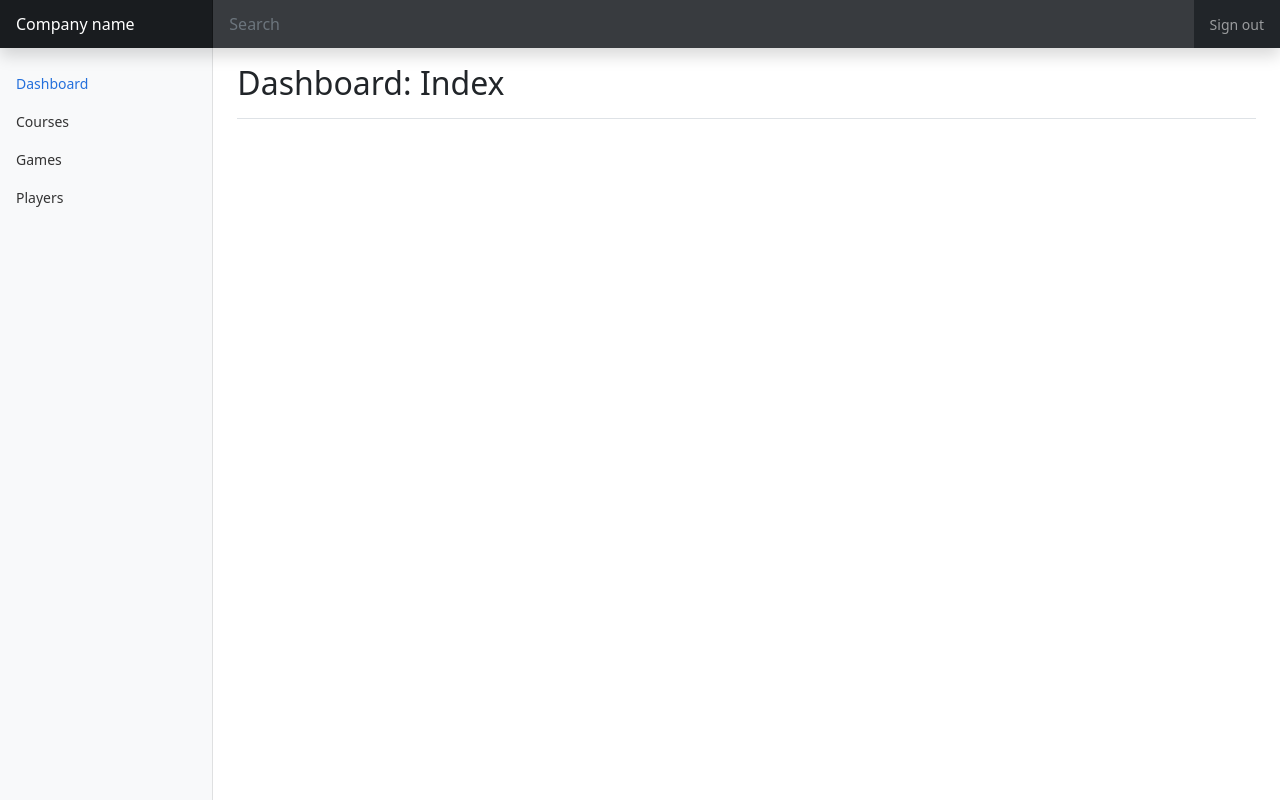
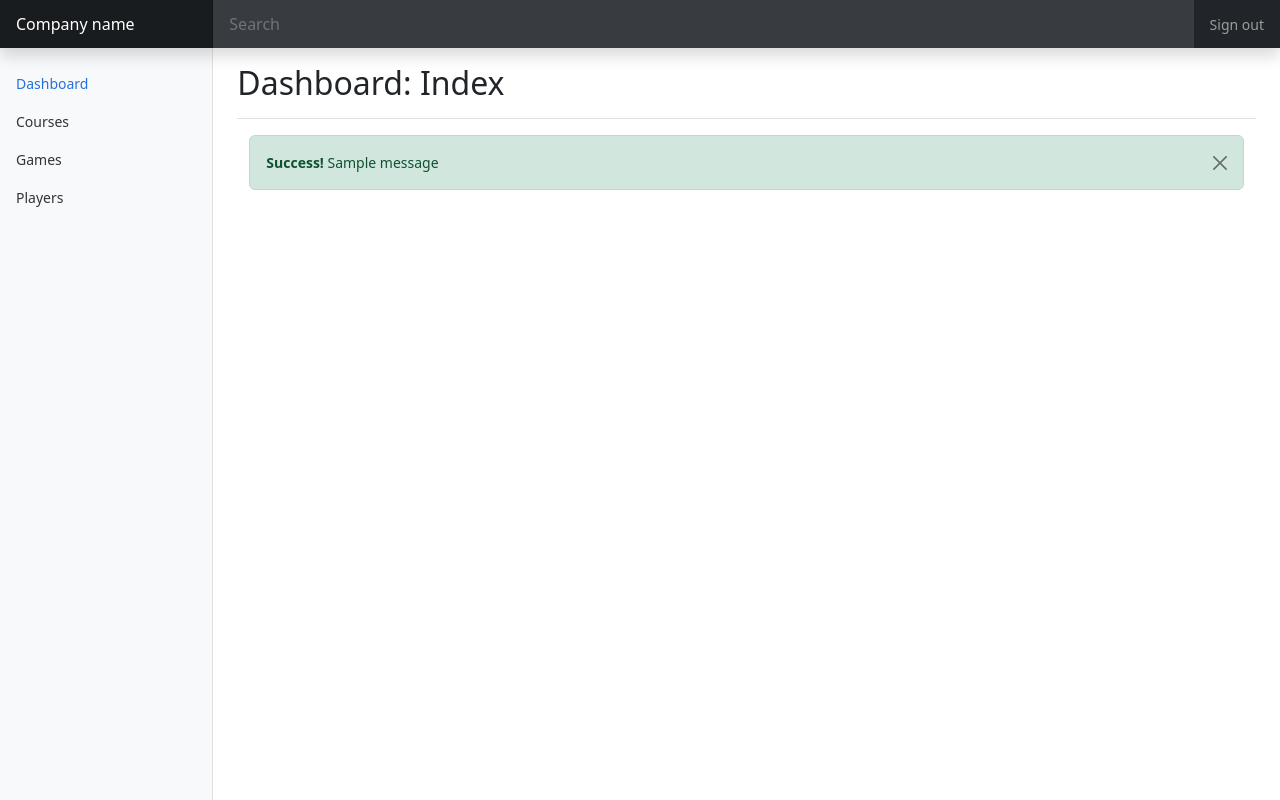
Before and after one commit to rlaneyjr/DjangoGolf, a Django app: page /dashboard/ in a window 1280 px wide. Run offline with Django 4.2, Linux system fonts and the light colour scheme; tables that the repository leaves empty hold one stand-in row (values such as "Sample post"); one stand-in notice (Sample message) is shown.

Commit message:
Added message fragment and added messages when creating items

```diff
--- /dev/null
+++ b/app/dashboard/templates/dashboard/fragments/alert_success.html
@@ -0,0 +1,4 @@
+<div class="alert alert-success alert-dismissible fade show" role="alert">
+    <strong>Success!</strong> {{message}}
+    <button type="button" class="btn-close" data-bs-dismiss="alert" aria-label="Close"></button>
+</div>
--- a/app/dashboard/views.py
+++ b/app/dashboard/views.py
@@ -1,4 +1,5 @@
 from django.shortcuts import render, redirect, get_object_or_404
+from django.contrib import messages
 from home import models as home_models
 from . import forms
 from . import utils
@@ -19,6 +20,7 @@ def create_course(request):
         if form.is_valid():
             course = form.save()
             utils.create_holes_for_course(course)
+            messages.add_message(request, messages.INFO, "Course Created.")
             return redirect("dashboard:courses")
     else:
         form = forms.GolfCourseForm()
@@ -63,6 +65,7 @@ def create_tee(request, hole_pk):
             tee = form.save(commit=False)
             tee.hole = hole_data
             tee.save()
+            messages.add_message(request, messages.INFO, "Tee Created.")
             return redirect("dashboard:hole_detail", hole_pk)
     form = forms.TeeForm()
     return render(request, "dashboard/create_tee.html", {"form": form})
@@ -93,6 +96,7 @@ def create_player(request):
         form = forms.PlayerForm(request.POST)
         if form.is_valid():
             form.save()
+            messages.add_message(request, messages.INFO, "Player Created.")
             return redirect("dashboard:players")
     else:
         form = forms.PlayerForm()
@@ -105,6 +109,7 @@ def edit_player(request, pk):
         form = forms.PlayerForm(request.POST, instance=player_data)
         if form.is_valid():
             form.save()
+            messages.add_message(request, messages.INFO, "Player Saved.")
             return redirect("dashboard:player_detail", pk)
     else:
         form = forms.PlayerForm(instance=player_data)
--- a/app/templates/base-dashboard.html
+++ b/app/templates/base-dashboard.html
@@ -214,6 +214,11 @@
                     </div>
                 </div>
                 <div class="container">
+                    {% if messages %}
+                        {% for message in messages %}
+                            {% include 'dashboard/fragments/alert_success.html' %}
+                        {% endfor %}
+                    {% endif %}
                     {% block content %}{% endblock %}
                 </div>
             </main>
```
